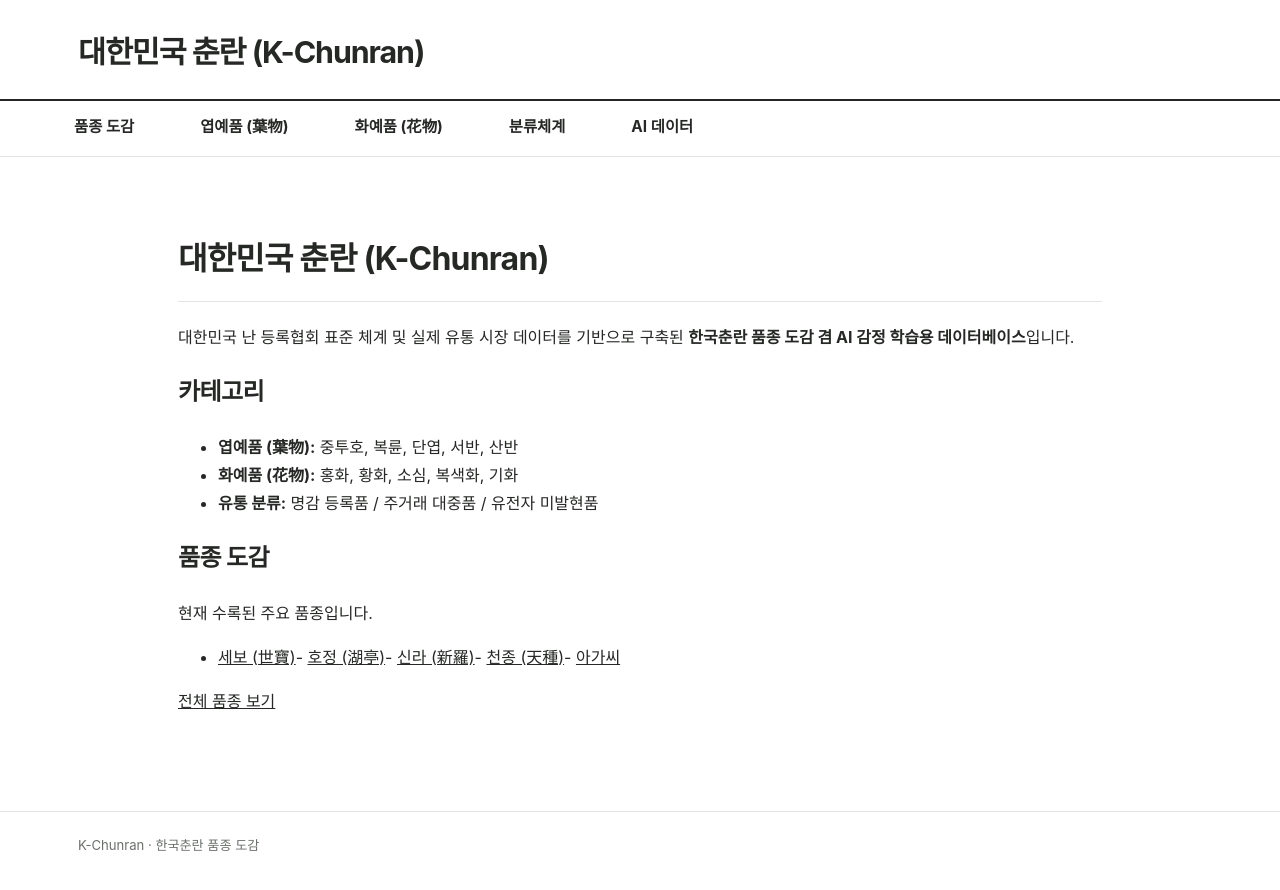
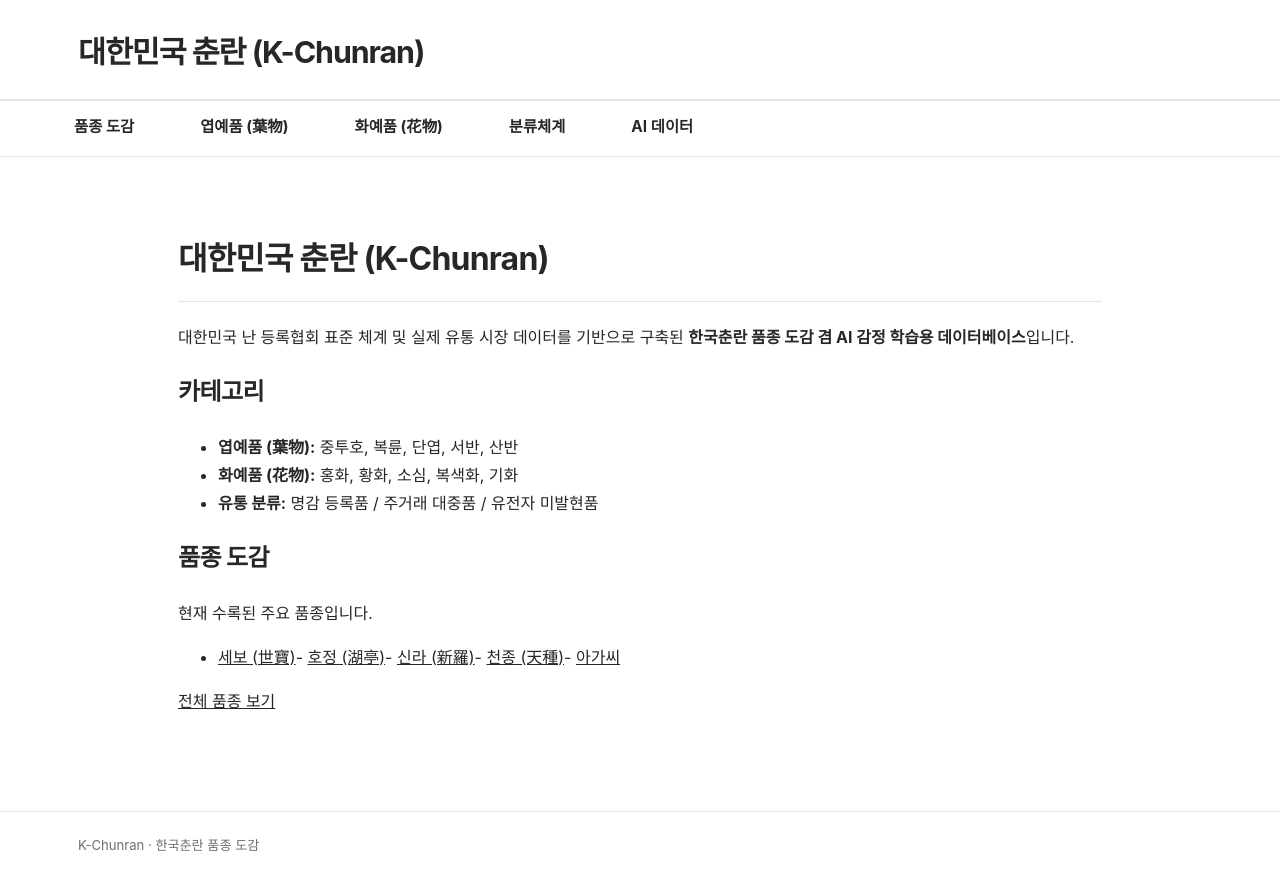
Before and after one commit to parasolra5-pixel/K-chunran, a Jekyll site: the page built from index.md, in a window 1280 px wide. Shown: the top 890 px of the page. Built offline with Jekyll 4.4.1, drawn with Linux system fonts in a browser that asks for light colours.

Commit message:
style(k-chunran): soften header divider and remove hover green line

```diff
--- a/assets/css/k-chunran.css
+++ b/assets/css/k-chunran.css
@@ -49,7 +49,7 @@ a { color: inherit; }
   width: 100vw;
   height: 2px;
   margin-left: -50vw;
-  background: #252525;
+  background: var(--kc-border);
   z-index: 5;
 }
 
@@ -126,7 +126,7 @@ a { color: inherit; }
   padding: 16px 18px 18px;
   background: var(--kc-menu-bg);
   border: 1px solid var(--kc-border);
-  border-top: 2px solid var(--kc-green);
+  border-top: 0;
   opacity: 0;
   visibility: hidden;
   pointer-events: none;
```
